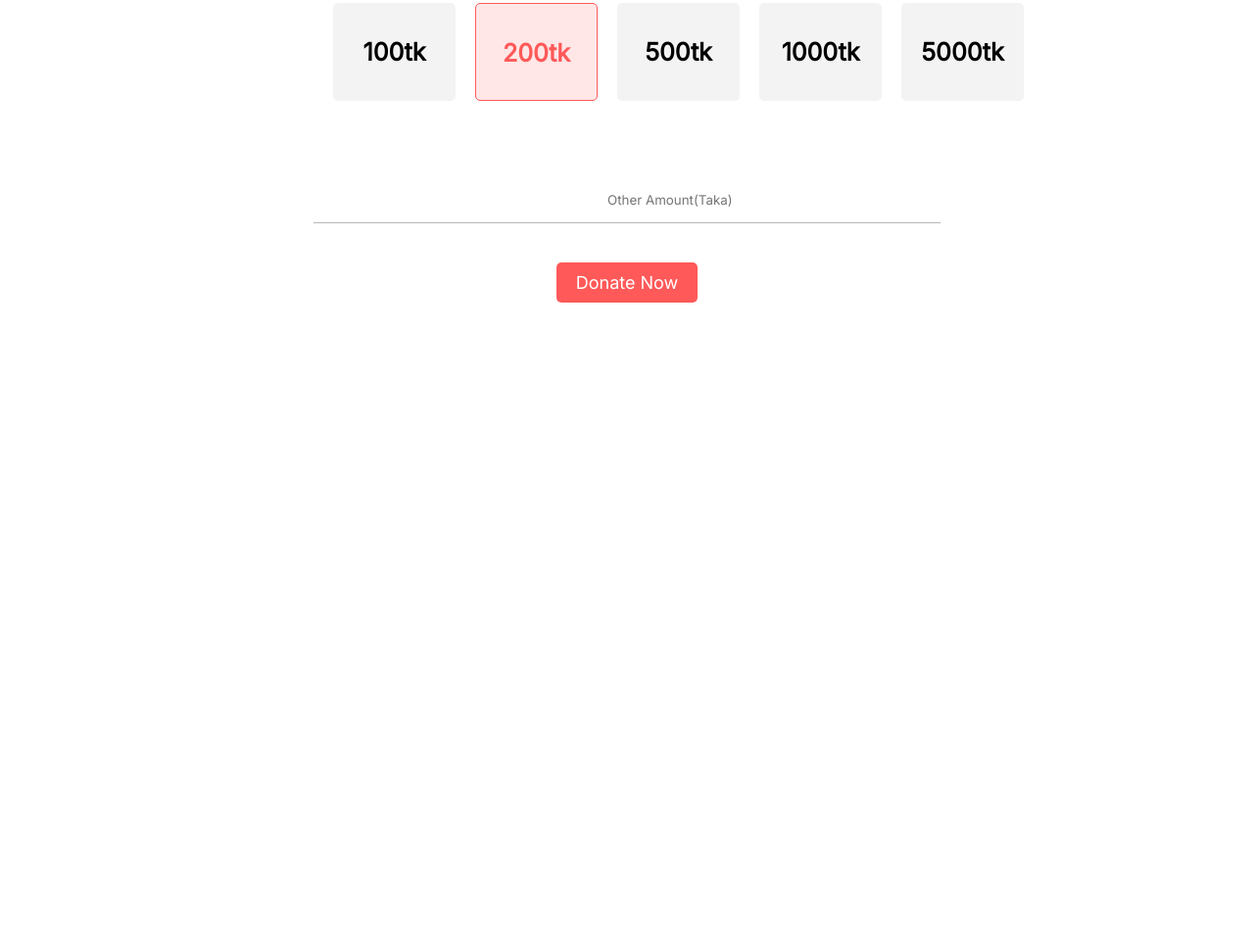
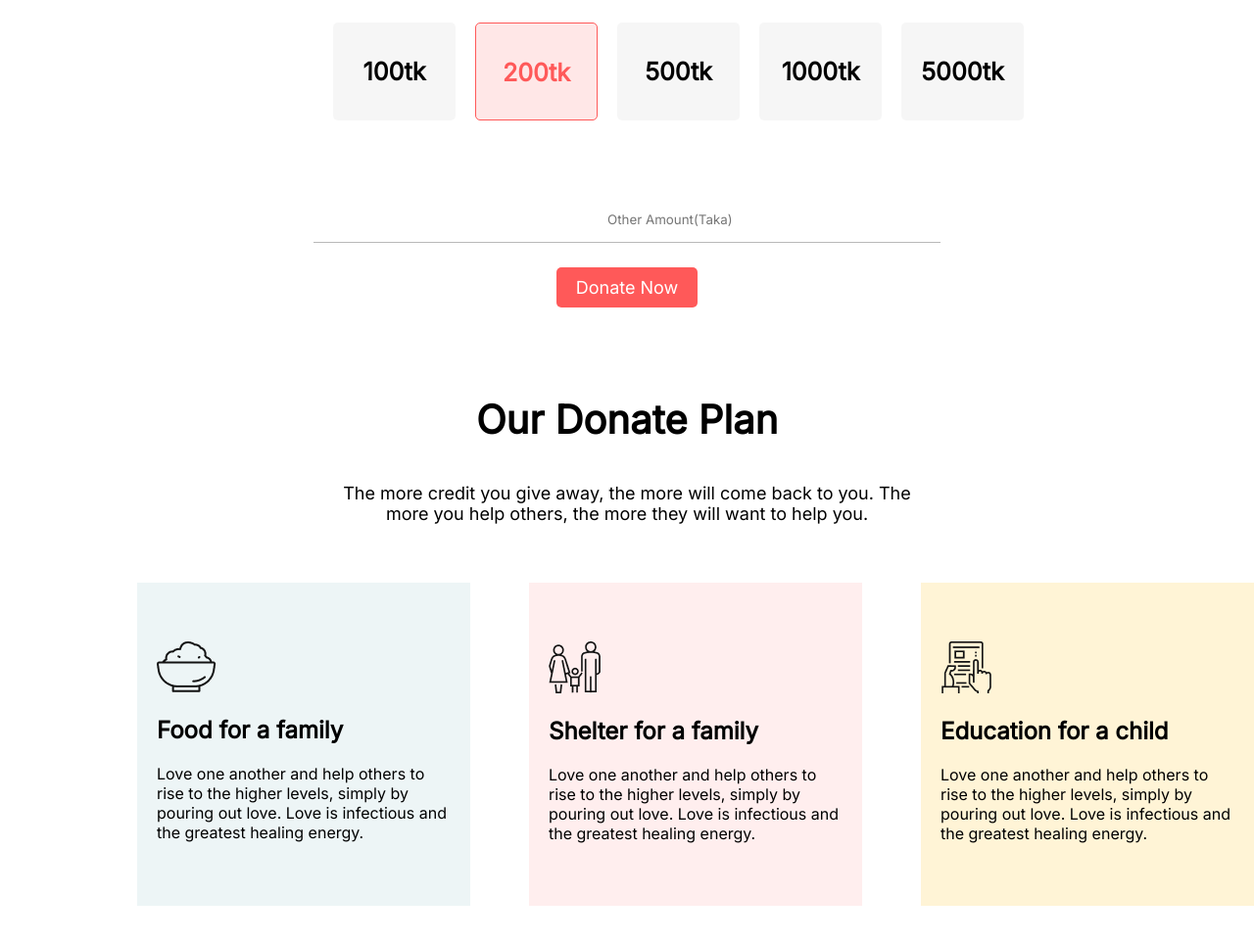
Before and after one commit to nayan-rahman/donate-foundation, a plain HTML site: page index.html in a window 1280 px wide. Shown: the part 1068-2032 px from the top of the page at 98% size. Before the commit the page ends 1417 px from the top, so only its background shows below. Drawn offline with Linux system fonts and the light colour scheme.

Commit message:
donation plan added

```diff
--- a/index.html
+++ b/index.html
@@ -40,5 +40,33 @@
             <a href="https://facebook.com/RekharChele"target="_blank" class="donate-link-btn">Donate Now</a>
            </div>
         </section>
+        <section class="donate-container">
+            <div class="donate-plan-area">
+                <h1>Our Donate Plan</h1>
+                <p>
+                    The more credit you give away, the more will come back to you. The <br> more you help others, the more they will want to help you.
+                </p>
+            </div>
+           <div class="donate-plan-container">
+            <div class="donate-plan-width food-family">
+                <img src="/icons/food.png" alt="">
+                <h2>Food for a family</h2>
+                <p>Love one another and help others to rise to the higher levels, simply by pouring out love. Love is infectious and the greatest healing energy.
+                </p>
+            </div>
+            <div class="donate-plan-width Shelter-family">
+                <img src="/icons/shelter.png" alt="">
+                <h2>Shelter for a family</h2>
+                <p>Love one another and help others to rise to the higher levels, simply by pouring out love. Love is infectious and the greatest healing energy.
+                </p>
+            </div>
+            <div class="donate-plan-width Education-child">
+                <img src="/icons/Frame-1.png" alt="">
+                <h2>Education for a child</h2>
+                <p>Love one another and help others to rise to the higher levels, simply by pouring out love. Love is infectious and the greatest healing energy.
+                </p>
+            </div>
+           </div>
+        </section>
 </body>
 </html>
--- a/styles/style.css
+++ b/styles/style.css
@@ -6,7 +6,7 @@
 }
 
 .color-overlay {
-    background-image: linear-gradient(rgba(0, 0, 0, 0.6), rgba(0, 0, 0, 0.8)), url(../images/donation5.jpg);
+    background-image: linear-gradient(rgba(0, 0, 0, 0.2), rgba(0, 0, 0, 0.9)), url(../images/donation5.jpg);
     /* background-image: linear-gradient(rgba(18, 18, 18, 0.5), #121212f5), url(../images/donation5.jpg); */
     height: 100vh;
     background-repeat: no-repeat;
@@ -44,7 +44,7 @@
 
 .donation-money-calculate {
     text-align: center;
-    margin-bottom: 50px;
+    margin-bottom: 100px;
 }
 
 .donation-money-calculate h1 {
@@ -59,7 +59,7 @@
 .money {
     width: 125px;
     height: 100px;
-    background-color: #dfdcdc59;
+    background-color: #dfdcdc46;
     padding-top: 35px;
     margin-left: 20px;
     font-size: 25px;
@@ -84,7 +84,7 @@
     border-width: 0 0 1px;
     border-color: #8080808f;
     width: 50%;
-    margin-bottom: 50px;
+    margin-bottom: 35px;
 }
 
 input,
@@ -92,3 +92,70 @@ placeholder {
     padding-left: 300px;
     padding-bottom: 15px;
 }
+
+.donate-plan-area {
+    text-align: center;
+}
+
+.donate-plan-area h1 {
+    font-size: 40px;
+    margin-bottom: 20px;
+}
+
+.donate-plan-area p {
+    font-size: 18px;
+    margin-bottom: 60px;
+}
+
+.donate-plan-container {
+    display: flex;
+    margin-left: 80px;
+}
+
+.donate-plan-width {
+    width: 30%;
+    margin-left: 5%;
+}
+
+.donate-container {
+    margin-bottom: 80px;
+}
+
+.food-family {
+    width: 350px;
+    height: 330px;
+    background-color: #edf5f6;
+    padding-left: 20px;
+    padding-right: 20px;
+}
+
+.Shelter-family {
+    width: 350px;
+    height: 330px;
+    background-color: #ffeeee;
+    padding-left: 20px;
+    padding-right: 20px;
+}
+
+.Education-child {
+    width: 350px;
+    height: 330px;
+    background-color: #fff4d6;
+    padding-left: 20px;
+    padding-right: 20px;
+}
+
+.food-family,
+.Shelter-family,
+.Education-child,
+img {
+    padding-top: 40px;
+}
+
+.food-family,
+.Shelter-family,
+.Education-child,
+h2,
+p {
+    padding-top: 20px;
+}
```
